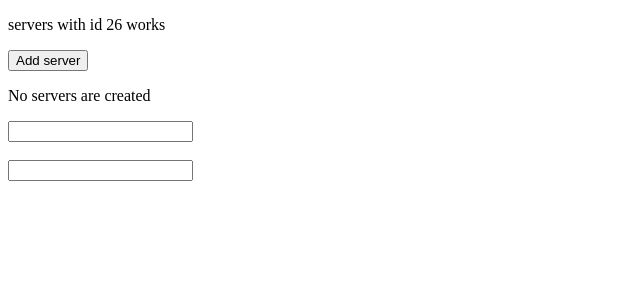
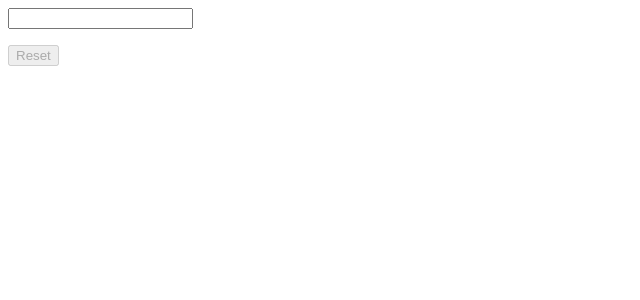
Before and after one commit to aniketgaikwad9797/angular-first-app, an Angular app: page / in a window 1280 px wide. Shown: the top 300 px of the page, without its empty margins (0-640 px from the left). Built offline with nearby package versions, Linux system fonts and the light colour scheme.

Commit message:
Databinding assignment

```diff
--- a/src/app/app.component.html
+++ b/src/app/app.component.html
@@ -1 +1,2 @@
-<app-servers></app-servers>
+<!-- <app-servers></app-servers> -->
+<app-databinding-assignment></app-databinding-assignment>
--- a/src/app/app.module.ts
+++ b/src/app/app.module.ts
@@ -4,11 +4,13 @@ import { BrowserModule } from '@angular/platform-browser';
 import { AppComponent } from './app.component';
 import { FormsModule } from '@angular/forms';
 import { ServersComponent } from './servers/servers.component';
+import { DatabindingAssignmentComponent } from './databinding-assignment/databinding-assignment.component';
 
 @NgModule({
   declarations: [
     AppComponent,
-    ServersComponent
+    ServersComponent,
+    DatabindingAssignmentComponent
   ],
   imports: [
     BrowserModule,
--- /dev/null
+++ b/src/app/databinding-assignment/databinding-assignment.component.html
@@ -0,0 +1,3 @@
+<input type="text" [(ngModel)]="username" />
+<p>{{ username }}</p>
+<button type="submit" [disabled]="!(username.length > 0)" (click)="resetUsername()">Reset</button>
--- /dev/null
+++ b/src/app/databinding-assignment/databinding-assignment.component.ts
@@ -0,0 +1,14 @@
+import { Component } from '@angular/core';
+
+@Component({
+  selector: 'app-databinding-assignment',
+  templateUrl: './databinding-assignment.component.html',
+  styleUrls: ['./databinding-assignment.component.css'],
+})
+export class DatabindingAssignmentComponent {
+  username = '';
+  userNameFlag = this.username.length;
+  resetUsername() {
+    this.username = '';
+  }
+}
```
Also changed, not shown: src/app/databinding-assignment/databinding-assignment.component.css (added), 1 other file (tests, documents, lock files or other folders).
